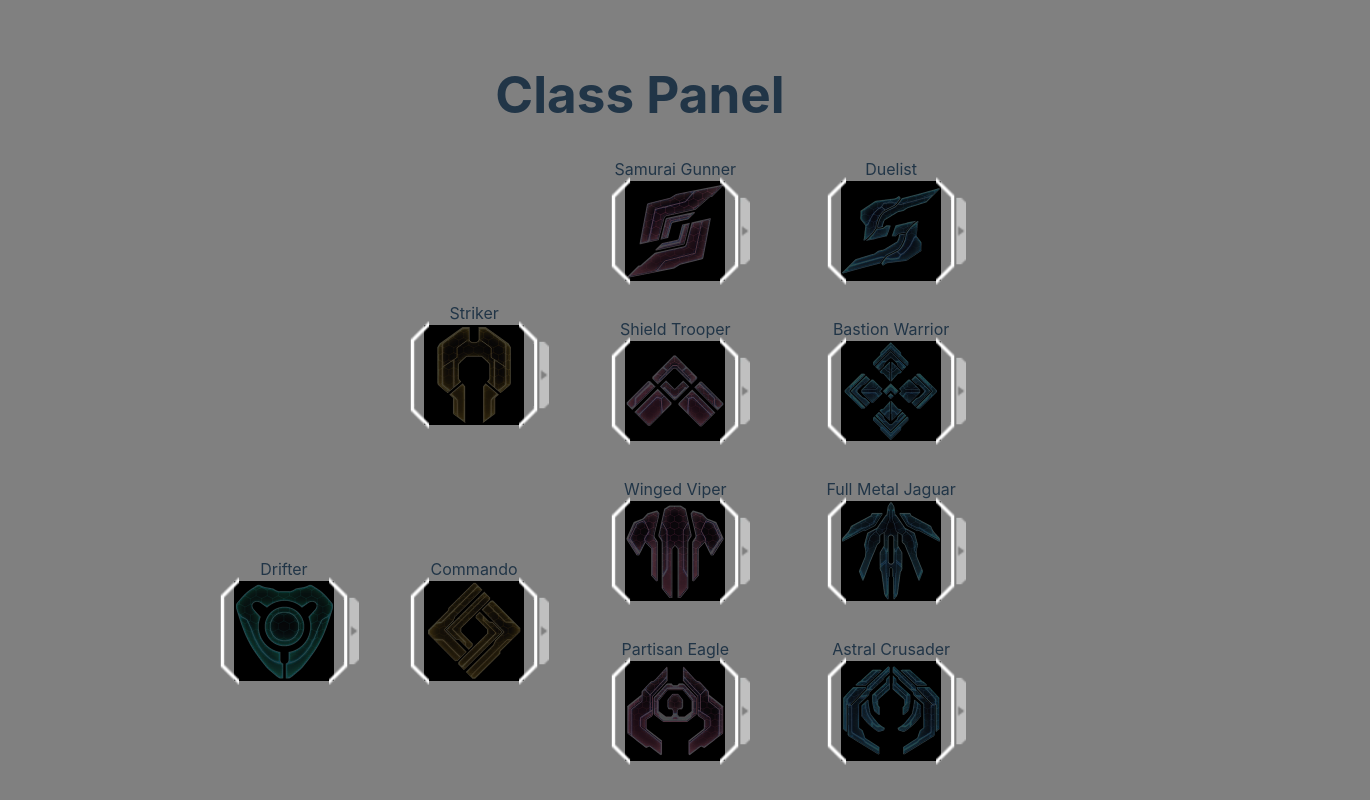
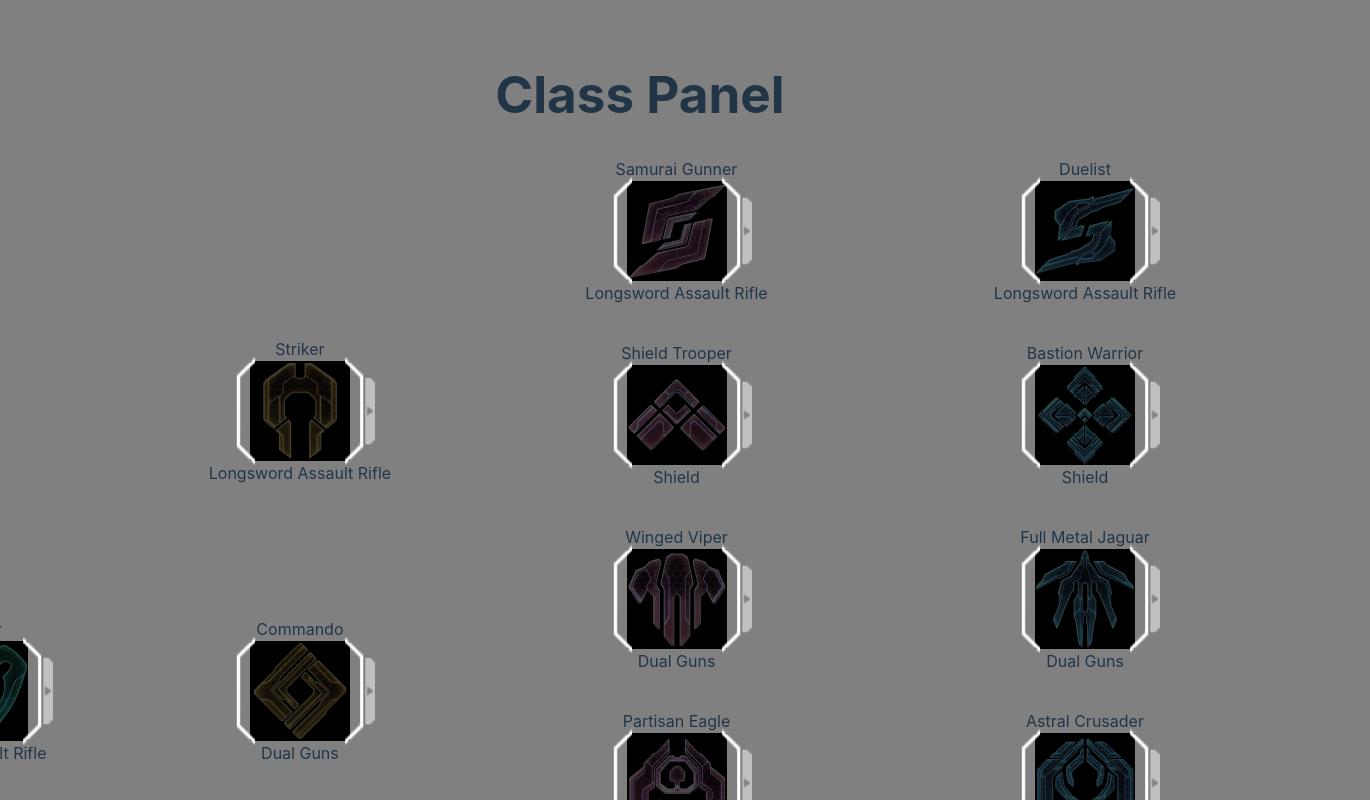
Before and after one commit to RobinCouture/XCXWeaponCalc, a React (Vite) app: page / in a window 1280 px wide. Shown: the top 800 px of the page, 1370 px wide, since content can reach past the window. Built offline with nearby package versions, Linux system fonts and the light colour scheme.

Commit message:
added class' weapons

```diff
--- a/src/UI/ClassPanel/ClassDisplay.tsx
+++ b/src/UI/ClassPanel/ClassDisplay.tsx
@@ -22,6 +22,7 @@ function ClassDisplay({ classe, onClassClicked }: ClassNameDisplayProps) {
         <img className="classLogo" src={classe?.image} onClick={handleClick} />
         <img className="border" src={classe?.border}/>
       </div>
+      <p>{classe?.meleeWeapon?.name} {classe?.rangeWeapon?.name}</p>
     </div>
     </>
   );
```
